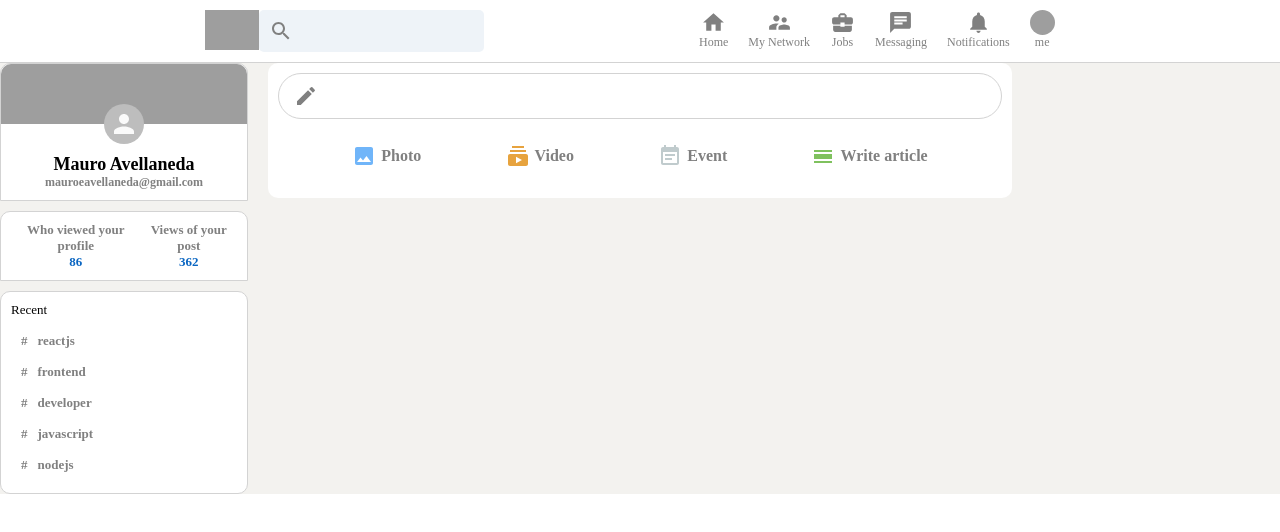
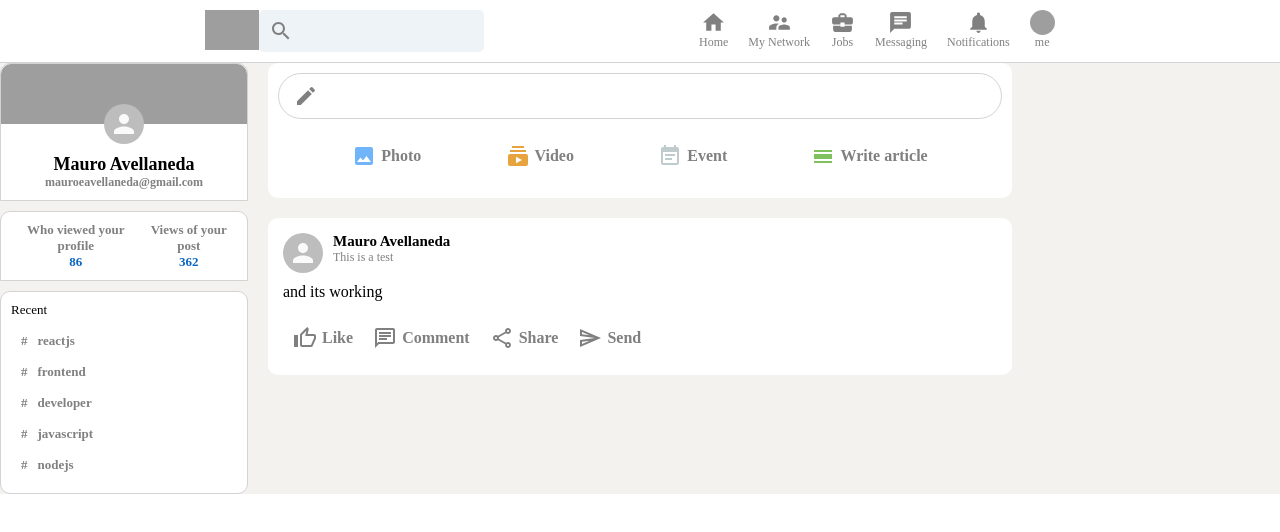
Before and after one commit to mauroavellaneda/Linkedin-firebase, a React (Create React App) app: page / in a window 1280 px wide. Shown: the top 532 px of the page. Built offline with nearby package versions, Linux system fonts and the light colour scheme; grey boxes are pictures that could not be loaded.

Commit message:
Adds post component

```diff
--- a/src/components/Feed/Feed.jsx
+++ b/src/components/Feed/Feed.jsx
@@ -6,6 +6,7 @@
 import SubscriptionsIcon from "@material-ui/icons/Subscriptions";
 import EventNoteIcon from "@material-ui/icons/EventNote";
 import CalendarViewDayIcon from "@material-ui/icons/CalendarViewDay";
+import Post from "./Post/Post";
 
 const Feed = () => {
   return (
@@ -34,6 +35,11 @@
           />
         </div>
       </div>
+      <Post
+        name="Mauro Avellaneda"
+        description="This is a test"
+        message="and its working"
+      />
     </div>
   );
 };
--- /dev/null
+++ b/src/components/Feed/Post/Post.css
@@ -0,0 +1,27 @@
+.post {
+  background-color: white;
+  padding: 15px;
+  margin-bottom: 10px;
+  border-radius: 10px;
+}
+.post__header {
+  display: flex;
+  margin-bottom: 10px;
+}
+.post__info {
+  margin-left: 10px;
+}
+.post__info > p {
+  font-size: 12px;
+  color: gray;
+}
+.post__body {
+  overflow-wrap: anywhere;
+}
+.post__info > h2 {
+  font-size: 15px;
+}
+.post__buttons {
+    display: flex;
+
+}
--- /dev/null
+++ b/src/components/Feed/Post/Post.jsx
@@ -0,0 +1,33 @@
+import React from "react";
+import "./Post.css";
+import { Avatar } from "@material-ui/core";
+import InputOption from "../InputOption";
+import ThumbUpAltOutlinedIcon from "@material-ui/icons/ThumbUpAltOutlined";
+import ChatOutlinedIcon from "@material-ui/icons/ChatOutlined";
+import ShareOutlinedIcon from "@material-ui/icons/ShareOutlined";
+import SendOutlinedIcon from "@material-ui/icons/SendOutlined";
+
+const Post = ({ name, description, message, photoUrl }) => {
+  return (
+    <div className="post">
+      <div className="post__header">
+        <Avatar />
+        <div className="post__info">
+          <h2>{name}</h2>
+          <p>{description}</p>
+        </div>
+      </div>
+      <div className="post__body">
+        <p>{message}</p>
+      </div>
+      <div className="post__buttons">
+        <InputOption Icon={ThumbUpAltOutlinedIcon} title="Like" color="gray" />
+        <InputOption Icon={ChatOutlinedIcon} title="Comment" color="gray" />
+        <InputOption Icon={ShareOutlinedIcon} title="Share" color="gray" />
+        <InputOption Icon={SendOutlinedIcon} title="Send" color="gray" />
+      </div>
+    </div>
+  );
+};
+
+export default Post;
```
Also changed, not shown: 1 other file (tests, documents, lock files or other folders).
